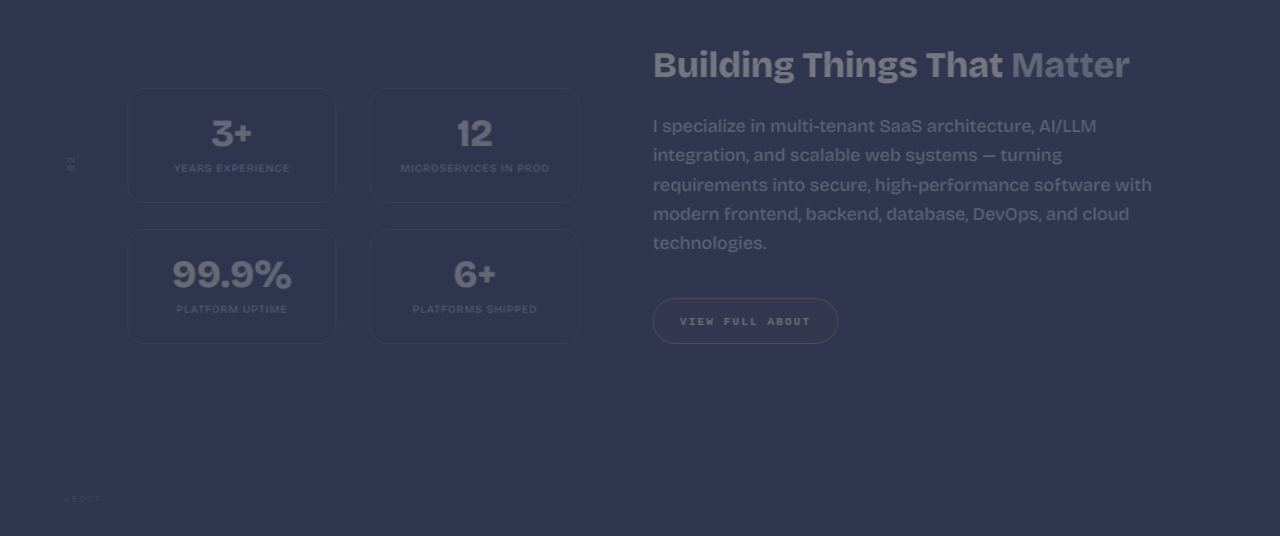
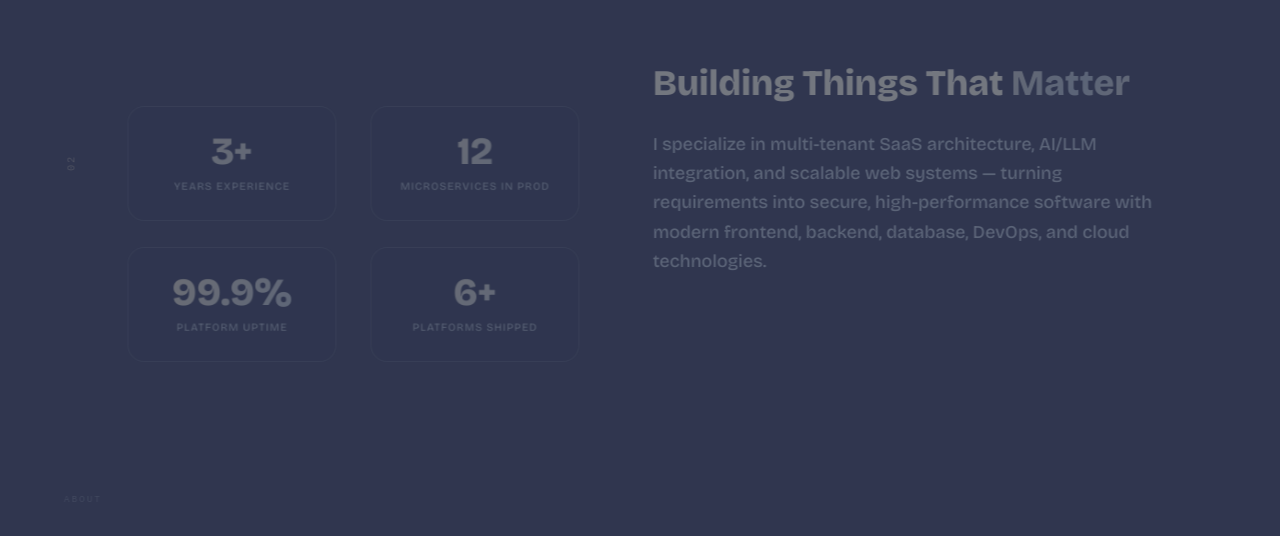
Before and after one commit to GuruRaj0305/myportfolio, a React (Vite) app: page / in a window 1280 px wide. Shown: the part 1005-1541 px from the top of the page. Built offline with nearby package versions, Linux system fonts and the light colour scheme.

Commit message:
remove aobut page

```diff
--- a/src/pages/home/About.jsx
+++ b/src/pages/home/About.jsx
@@ -100,9 +100,9 @@ const About = forwardRef((props, ref) => {
             {HOME.about.description}
           </p>
 
-          <div ref={btnRef}>
+          {/* <div ref={btnRef}>
             <Button to={HOME.about.action.link}>{HOME.about.action.label}</Button>
-          </div>
+          </div> */}
         </div>
       </div>
     </section>
```
